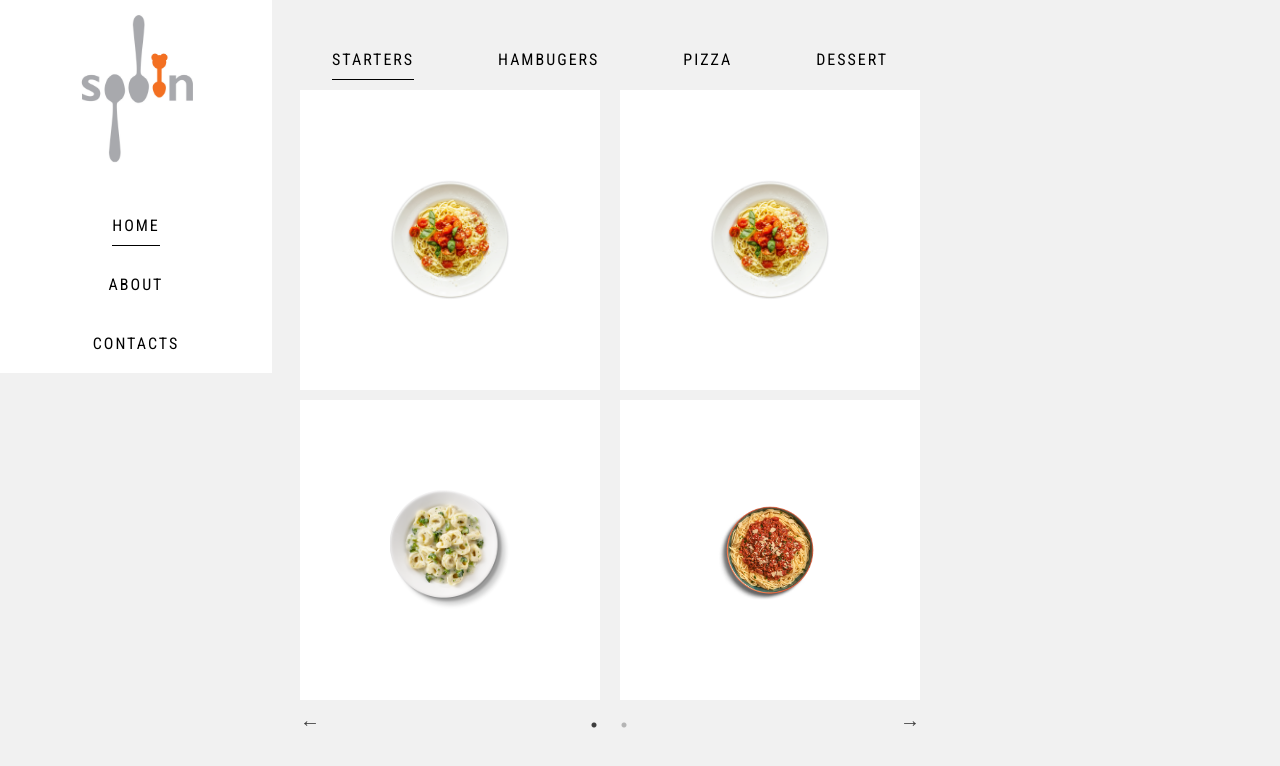
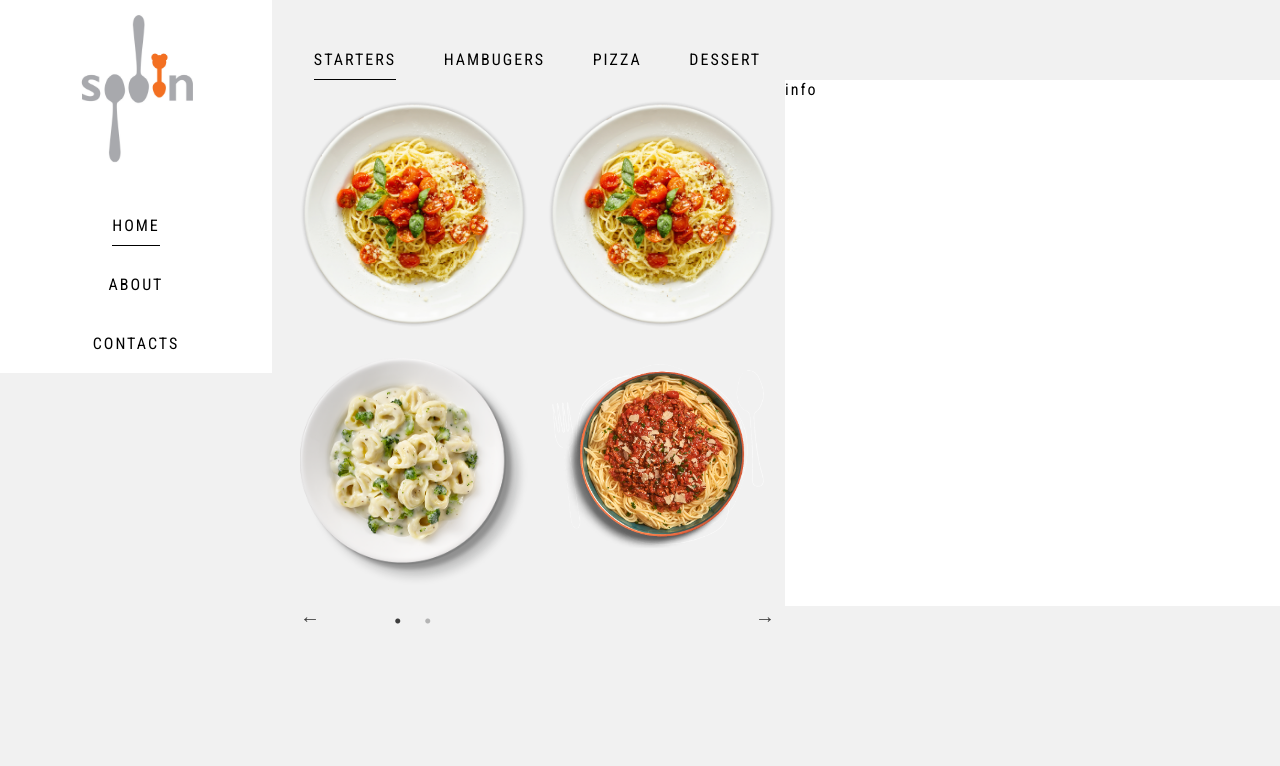
Before and after one commit to simo0103/Menu, a React (Create React App) app: page / in a window 1280 px wide. Shown: the top 766 px of the page. Built offline with nearby package versions, Linux system fonts and the light colour scheme.

Commit message:
info state first step

```diff
--- a/src/components/menuPages/Starters.js
+++ b/src/components/menuPages/Starters.js
@@ -7,6 +7,22 @@ import '../../style/css/slider.css';
 //https://css-tricks.com/understanding-react-setstate/
 
 class Starters extends Component {
+ // state = { itemList: [], pricelist: [] }
+  constructor() {
+    super();
+    this.state = {
+      item: '',
+      price: 0
+    }
+  }
+
+  addItem(item, price) {
+    this.setState({
+      item : item,
+      price : price
+    })
+
+  }
 
   render() {
     var settings = {
@@ -17,20 +33,25 @@ class Starters extends Component {
       arrows: true,
       rows: 2
     };
+
     return (
-      <div className="starters">
-
+      <div className="menuList">
       <Slider {...settings}>
         {
           Api.allStarters().map(p => (
-            <NavLink to={p.name} activeClassName="selected" exact={true}><img alt={p.name} src={p.photo}></img></NavLink>
+            <div onClick={()=> this.addItem(p.name, p.price)}><img alt={p.name} src={p.photo}></img></div>
           ))
         }
       </Slider>
+      <div className="info">
+        <p>info</p>
+        <p>{this.state.item}</p>
 
+        </div>
       </div>
     );
   }
 }
 
+
 export default Starters;
--- a/src/style/css/home.css
+++ b/src/style/css/home.css
@@ -1,9 +1,9 @@
 .Home {
-  width: 50%;
   margin-left: 290px;
 }
 
 .Home ul {
+  width: 50%;
   display: -webkit-box;
   display: -ms-flexbox;
   display: flex;
@@ -23,4 +23,18 @@
 .Home ul li a.selected {
   border-bottom: 1px solid black;
 }
+
+.Home .menuList {
+  display: -webkit-box;
+  display: -ms-flexbox;
+  display: flex;
+}
+
+.Home .menuList .slick-slider, .Home .menuList .info {
+  width: 50%;
+}
+
+.Home .menuList .info {
+  background-color: white;
+}
 /*# sourceMappingURL=home.css.map */
--- a/src/style/sass/home.scss
+++ b/src/style/sass/home.scss
@@ -1,7 +1,7 @@
 .Home {
-    width: 50%;
     margin-left: 290px;
     ul {
+    width: 50%;
     display: flex;
     justify-content: space-around;
     align-self: center;
@@ -15,7 +15,16 @@
                     border-bottom: 1px solid black;
                 }
             }
-
         }
     }
+    .menuList {
+        display: flex;
+        .slick-slider, .info {
+            width: 50%;
+        }
+        .info {
+            background-color: white;
+        }
+    }
+
 }
```
Also changed, not shown: 1 other file (tests, documents, lock files or other folders).
